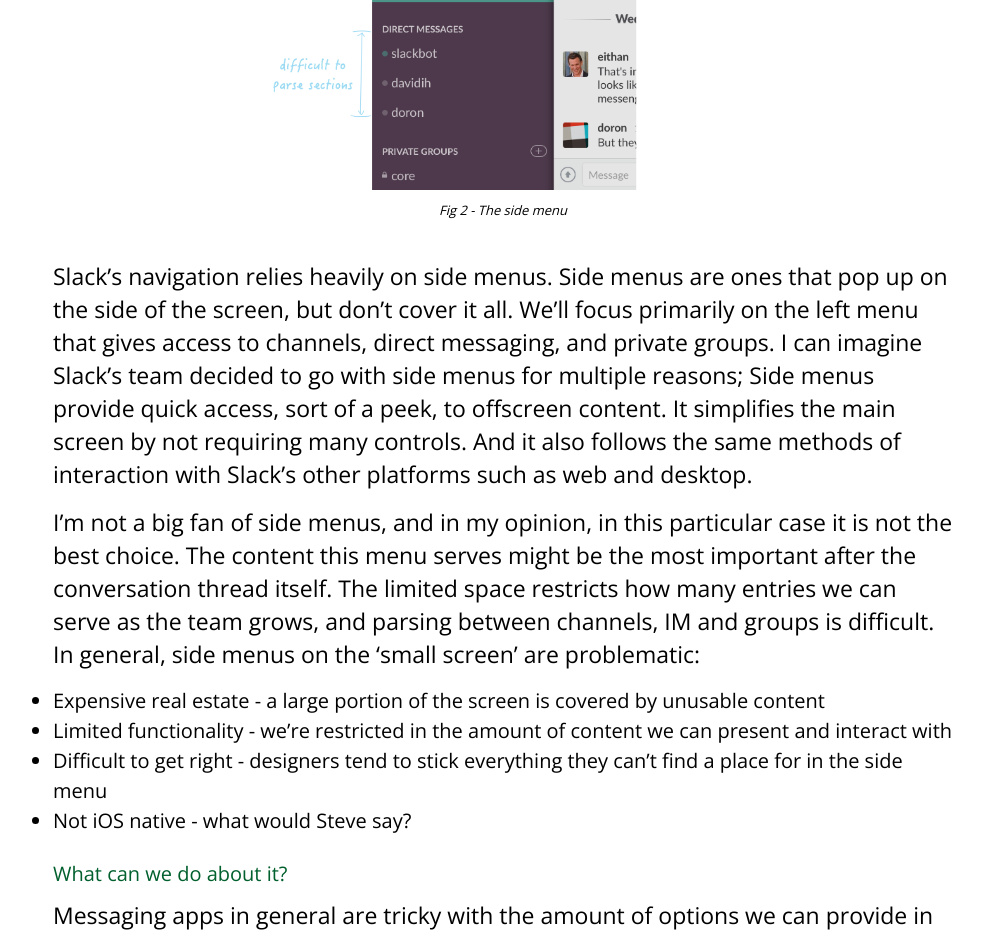
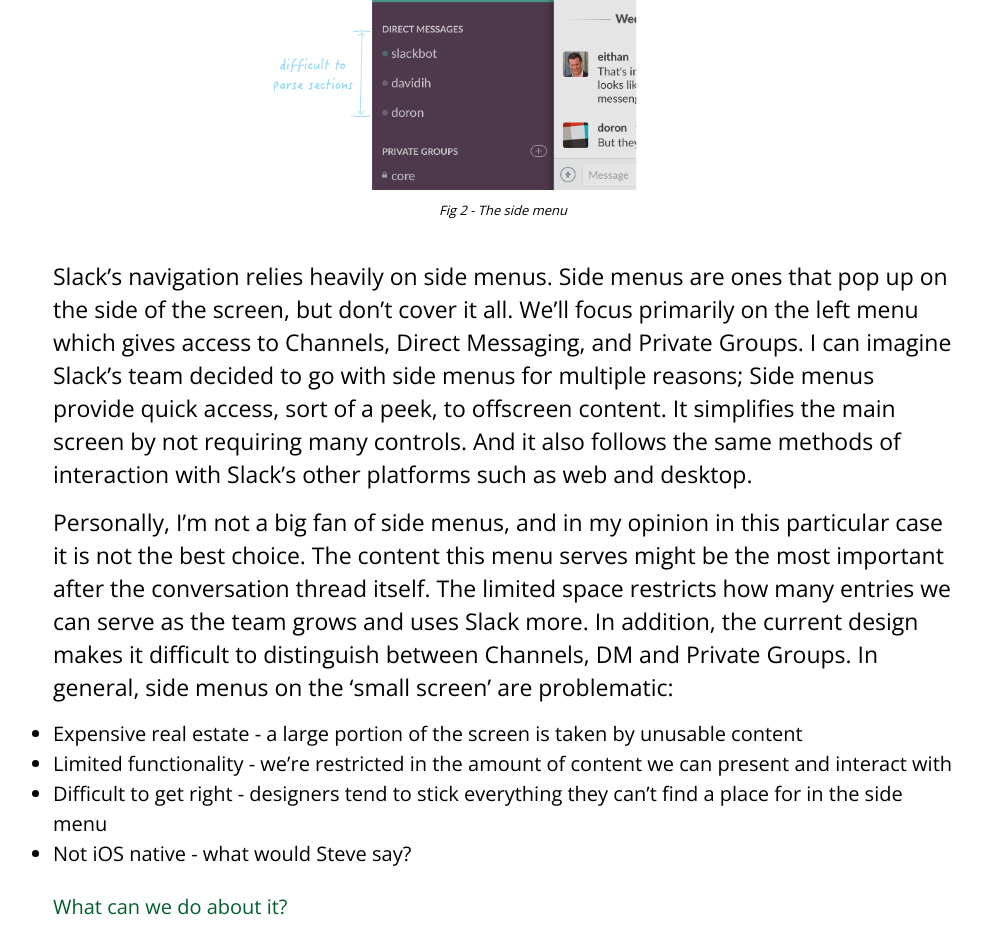
Before and after one commit to eithanshavit/eithanshavit.github.io, a Jekyll site: the page built from _posts/2015-04-21-Improving_Slack_UX.md, in a window 1280 px wide and 1400 px high, scrolled down 1796 px. Shown: the top 937 px of the window, without its empty margins (107-1089 px from the left). Built offline with Jekyll 4.4.1, drawn with Linux system fonts in a browser that asks for light colours; some of the changed text lies outside the part shown.

Commit message:
Proofing Improving Slack UX

```diff
--- a/_posts/2015-04-21-Improving_Slack_UX.md
+++ b/_posts/2015-04-21-Improving_Slack_UX.md
@@ -6,11 +6,11 @@ logo: /assets/img/posts/Slack/slack_logo.png
 priority: 1
 excerpt: <p>A tutorial for creating UICollectionViewCells that are dynamically sized to fit their content.</p>
 ---
-In short: we're going to examine the user experience of Slack's iOS app
+In short: we're going to examine the user experience of Slack's iOS app.
 
 Everybody loves [Slack](https://slack.com/), for a good reason. It is a great product and a perfect example of how placing emphasis on UX could turn a good idea into a Billion Dollar product.
 
-The reason I love Slack, other than the fact that it replaces the 40 year old email, is that the core ideas behind Slack have existed for years. IRC channels, IM, group chat, nothing new. The trick is packaging it all and providing an experience that is productive, fluent, and fun. The Slack team has done a great job creating a product that people can pick up easily, without giving up on advanced features for power users. The web and desktop apps are intuitive, practical, and clean, providing a smooth and easy experience.
+The reason I love Slack, other than the fact that it replaces the 40 year old email, is that the core ideas behind Slack have existed for years. IRC channels, IM, Group Chat, nothing new. The trick is packaging it all and providing an experience that is productive, fluent, and fun. The Slack team has done a great job creating a product that people can pick up easily, without giving up on advanced features for power users. The web and desktop apps are intuitive, practical, and clean, providing a smooth and easy experience.
 
 Today I'm going to examine Slack's iOS app. It is a successful app that captures the great features described above. When I look at it however, it feels a little too 'simple', and lacks some traits that have proved to be useful in modern mobile apps. We'll look at different parts of the app, examine their function, and suggest alternative ways to achieve the same in a simpler and/or more intuitive fashion.
 
@@ -48,18 +48,18 @@ I've mocked up an iPhone app that mimics the original Slack app, and then made a
   </table>
 </div>
 
-Slack's navigation relies heavily on side menus. Side menus are ones that pop up on the side of the screen, but don't cover it all. We'll focus primarily on the left menu that gives access to channels, direct messaging, and private groups. I can imagine Slack's team decided to go with side menus for multiple reasons; Side menus provide quick access, sort of a peek, to offscreen content. It simplifies the main screen by not requiring many controls. And it also follows the same methods of interaction with Slack's other platforms such as web and desktop.
+Slack's navigation relies heavily on side menus. Side menus are ones that pop up on the side of the screen, but don't cover it all. We'll focus primarily on the left menu which gives access to Channels, Direct Messaging, and Private Groups. I can imagine Slack's team decided to go with side menus for multiple reasons; Side menus provide quick access, sort of a peek, to offscreen content. It simplifies the main screen by not requiring many controls. And it also follows the same methods of interaction with Slack's other platforms such as web and desktop.
 
-I'm not a big fan of side menus, and in my opinion, in this particular case it is not the best choice. The content this menu serves might be the most important after the conversation thread itself. The limited space restricts how many entries we can serve as the team grows, and parsing between channels, IM and groups is difficult. In general, side menus on the 'small screen' are problematic:
+Personally, I'm not a big fan of side menus, and in my opinion in this particular case it is not the best choice. The content this menu serves might be the most important after the conversation thread itself. The limited space restricts how many entries we can serve as the team grows and uses Slack more. In addition, the current design makes it difficult to distinguish between Channels, DM and Private Groups. In general, side menus on the 'small screen' are problematic:
 
-* Expensive real estate - a large portion of the screen is covered by unusable content
+* Expensive real estate - a large portion of the screen is taken by unusable content
 * Limited functionality - we're restricted in the amount of content we can present and interact with
 * Difficult to get right - designers tend to stick everything they can't find a place for in the side menu
 * Not iOS native - what would Steve say?
 
 ### What can we do about it?
 
-Messaging apps in general are tricky with the amount of options we can provide in the thread screen. The text box at the bottom follows the keyboard and makes it difficult to add functionality to it. Slack made it even more profound when they made the thread screen the main screen of the app. This is different than most messaging apps that have some sorts of a tab bar, and the conversation threads are actually leaf screens.
+Messaging apps in general are tricky with the amount of options we can provide in the thread screen. The text box at the bottom follows the keyboard which makes it difficult to add functionality to it. Slack made this restriction even more profound when they made the thread screen the main screen of the app. This is different than most messaging apps that have some sort of a tab bar, and the conversation threads are actually leaf screens.
 
 ## Introducing the 'Tuck Menu'
 
@@ -76,11 +76,11 @@ Messaging apps in general are tricky with the amount of options we can provide i
   </table>
 </div>
 
-The tuck menu hides at the bottom of the conversation thread, and is exposed using a gesture similar to the pull-to-refresh feature of many apps. It's simple to perform since it only requires one hand, and it's located conveniently even on larger phones. In this context we expose buttons that take us straight to dedicated screens for each type of communication category: Channels, Direct Messages, Groups, or Search.
+The tuck menu hides at the bottom of the conversation thread, and is exposed using a gesture similar to the pull-to-refresh feature of many apps. It's simple to perform since it only requires one hand, and it's conveniently placed at a reachable spot, even on larger phones. In this context we expose buttons that take us straight to dedicated screens for each type of communication category: Channels, Direct Messages, Private Groups, or Search.
 
 ## Dedicated Category Screens
 
-Now that we have a simple way to navigate, we're free to use a dedicated screen for each category. We can create more elaborate views that provide simpler interaction and additional useful information.
+Now that we have a simple way to navigate, we're free to use a dedicated screen for each communication category. We can create more elaborate views that provide simpler interaction and additional useful information.
 
 <div>
   <table class="table-figures">
@@ -123,14 +123,15 @@ Moving on, let's examine the app's header.
 As I marked in figure 5.1, I identify a number of topics to discuss:
 
 * Slack's hashtag logo is pretty cool. Its position in the header makes me think it's a logo. But in fact it serves also as a loading spinner, and as a button.
-* The tiny arrow next to the channel's name reminds me of a dropdown menu, which makes me think I can switch channels by tapping it. In fact, it takes us to the channel's preferences page.o
+* The tiny arrow next to the channel's name reminds me of a dropdown menu, which makes me think I can switch channels by tapping it. In fact, it takes us to the channel's preferences page.
+* Subjectively, I feel the overall aesthetic design of the header is inconsistent. It starts with a colorful bold graphic. Flows to bold text followed by a tiny icon. And ends with thin minimalistic icons.
 * Nit pick: The list icon on the far right does a poor job indicating what's behind it.
 
-To address these issues I suggest a slightly modified header. In figure 5.2, I replaced the hashtag logo with an icon that changes according to the type of conversation. I believe that helps the user find him/herself more easily. In addition, together with the channel's name, the icon acts as a button that is more attractive to tap than the tiny arrow, and which takes us to the channel's preferences page.
+To address these issues I suggest a slightly modified header. In figure 5.2, I replaced the hashtag logo with an icon that changes according to the type of conversation. I believe that helps the user find him/herself more easily. In addition, together with the channel's name, the icon acts as a button that is more attractive to tap on than the tiny arrow. Tapping it takes us to the channel's preferences page.
 
 I've moved the channel selection hashtag button to the right, and gave it a light background to better indicate it is a button. Novice users who are yet to pick up using the tuck menu, or are at the top of the conversation thread, can use this instead.
 
-And finally I've updated the list button with a new icon. This button opens the right side menu with some less frequent features. It exposes buttons such as 'Recent Mentions', 'Your Files', and 'Team Directory'. It's indeed difficult to try and capture all this functionality with a single icon. I quickly designed the one you see as my gut tells me it's a bit more intuitive. Aesthetically it fits right in with the design of the new header.
+And finally I've updated the list button with a new icon. This button opens the right side menu with some less frequent features. It exposes buttons such as 'Recent Mentions', 'Your Files', and 'Team Directory'. It's indeed difficult to try and capture all this functionality with a single icon. I quickly designed the icon you see as my gut tells me it's a bit more intuitive. Aesthetically it fits right in with the design of the new header.
 
 <div>
   <table class="table-figures">
```
Also changed, not shown: other parts of _posts/2015-04-21-Improving_Slack_UX.md (+2 -2 lines), assets/img/posts/Slack/newHeaderChannel.png, assets/img/posts/Slack/newHeaderChat.png.
